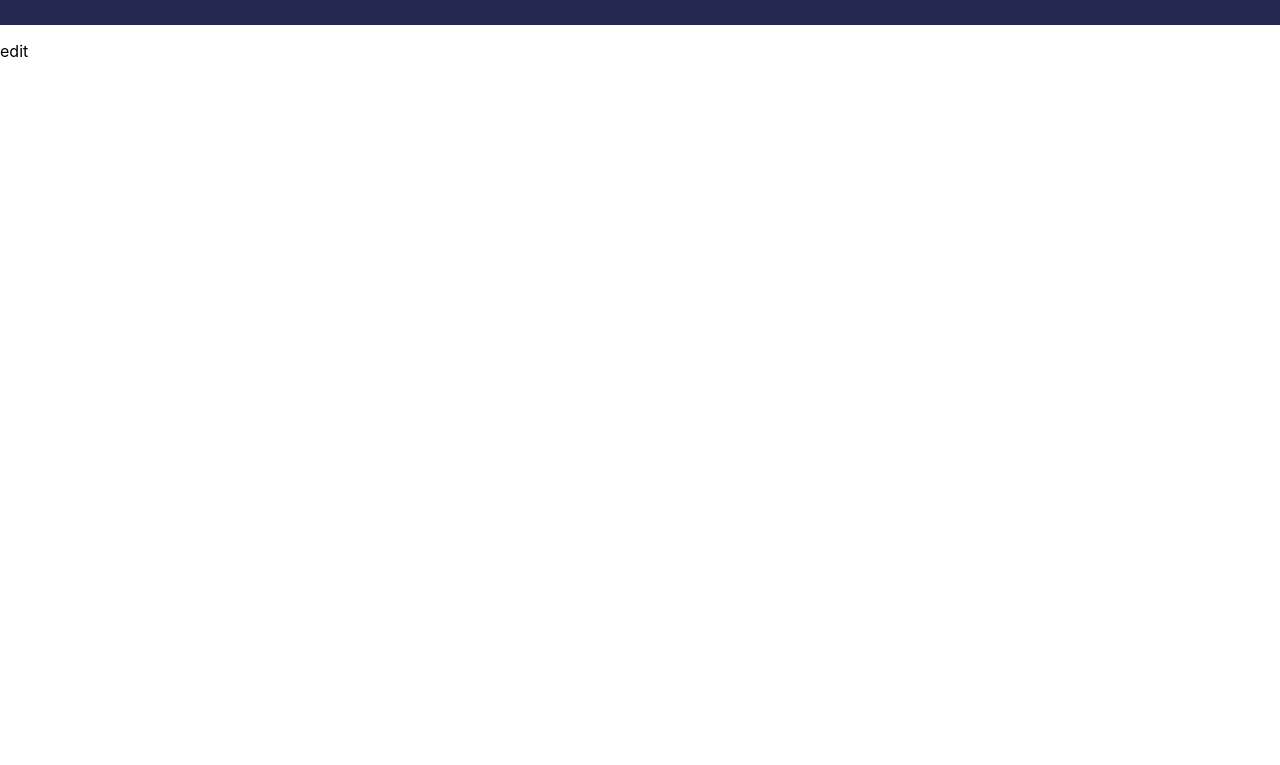
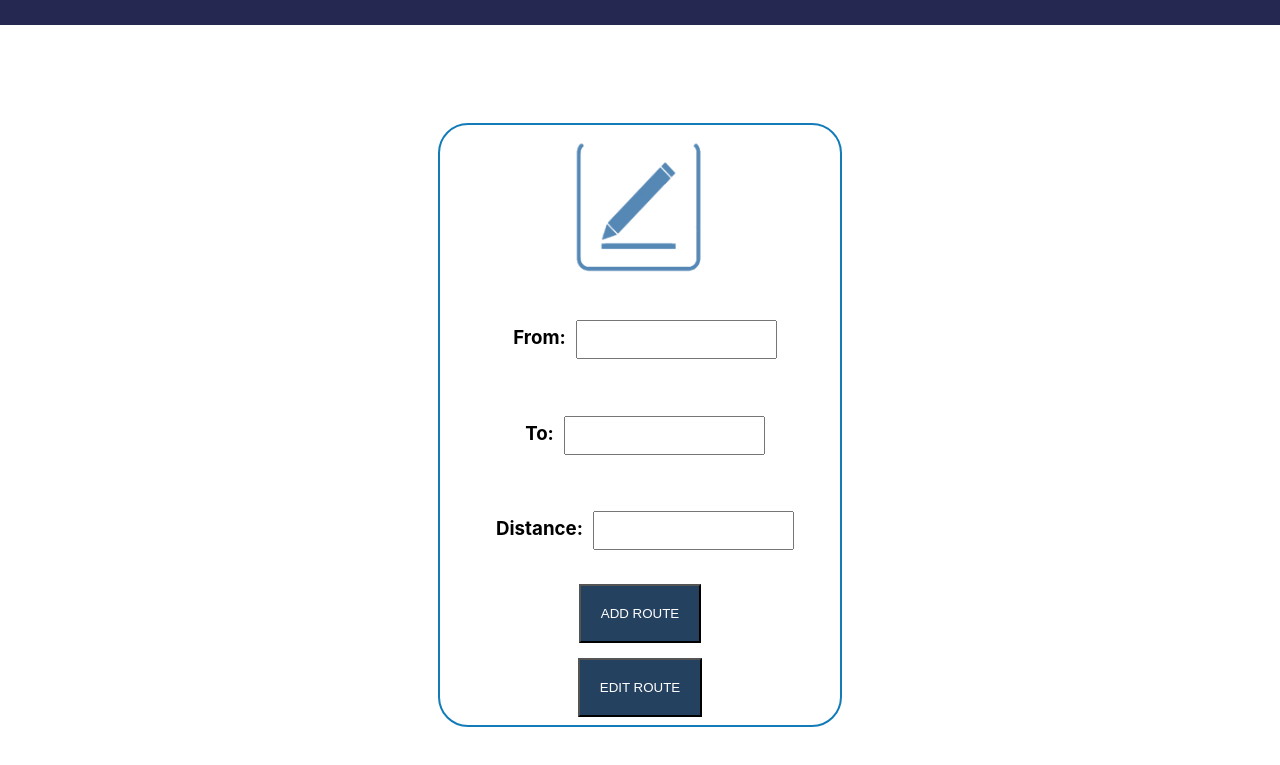
Before and after one commit to moniwm/Railspot.Frontend, a React app in the folder railspot/: page /EditRoute in a window 1280 px wide. Shown: the part 55-820 px from the top of the page. Built offline with nearby package versions, Linux system fonts and the light colour scheme.

Commit message:
#1 Edit almost done

```diff
--- a/railspot/src/Admin.css
+++ b/railspot/src/Admin.css
@@ -8,7 +8,7 @@
 }
 
 .Box {
-    height: 500px;
+    height: 600px;
     width: 400px;
     background-color: white;
     border-color: rgb(19, 123, 184);
--- a/railspot/src/EditRoute.js
+++ b/railspot/src/EditRoute.js
@@ -1,15 +1,67 @@
-import React from 'react';
+import React, {useState} from 'react';
 import Nav from "./Nav";
+import "./Admin.css";
+import EditImage from "./images/editRoute.png"
 
 export default function EditRoute(){
+    const [stationFrom, setStationFrom] = useState([""]);
+    const [stationTo, setStationTo] = useState([""]);
+    const [distance, setDistance] = useState([""]);
+
+    function AddRoute() {
+        fetch(`http://localhost:8080/RailSpot.BackEnd/api/admin/new-connection/${stationFrom}?destiny=${stationTo}&distance=${distance}`, {
+        method: 'PUT', mode:"no-cors"
+        }).then(response => response.json());
+    }
+
+    function ChangeRoute() {
+        fetch(`http://localhost:8080/RailSpot.BackEnd/api/admin/edit-connection/${stationFrom}?destiny=${stationTo}&distance=${distance}`, {
+        method: 'PUT', mode:"no-cors"
+        }).then(response => response.json());
+    }
+
+    const UpdateFrom = e => {
+        setStationFrom(e.target.value);
+    }
+
+    const UpdateTo = e => {
+        setStationTo(e.target.value);
+    }
+
+    const UpdateDistance = e => {
+        setDistance(e.target.value);
+    }
+
     return(
 
         <div>
             <Nav />
 
-            <p>edit</p>
+            <div className="Page">
+                <section className="Box">
+                    <img src={EditImage}></img>
 
+                    <div>
+                        <h3 className="RouteText" >From: </h3>
+                        <input className="RouteInput" type="text" value={stationFrom} onChange={UpdateFrom}></input>
+                    </div>
 
+                    <div>
+                        <h3 className="RouteText" >To:</h3>
+                        <input className="RouteInput" type="text" value={stationTo} onChange={UpdateTo}></input>
+                    </div>
+
+                    <div>
+                        <h3 className="RouteText" >Distance:</h3>
+                        <input className="RouteInput" type="text" value={distance} onChange={UpdateDistance}></input>
+                    </div>
+
+                    <button className="RouteButton" onClick={AddRoute}>ADD ROUTE</button>
+                    <button className="RouteButton" onClick={ChangeRoute}>EDIT ROUTE</button>
+
+                </section>
+
+            </div>
 
         </div>
 
```
